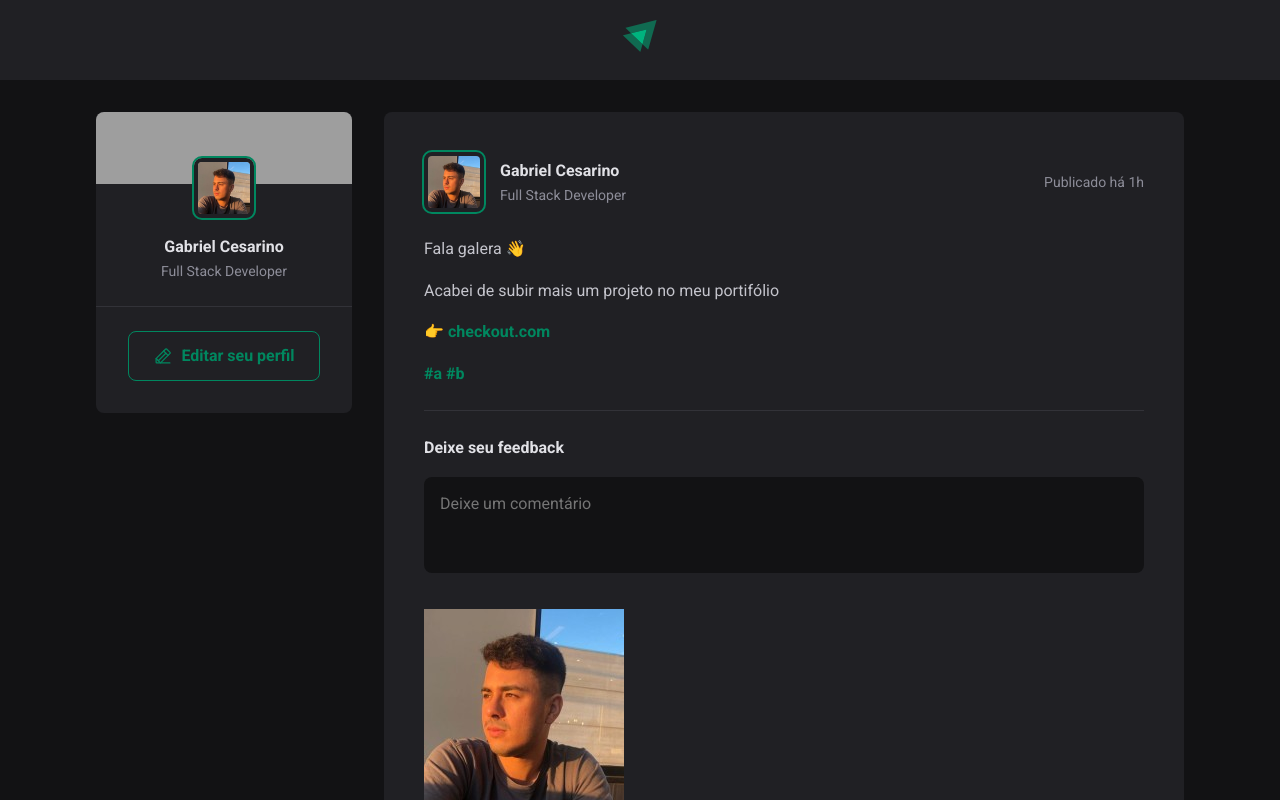
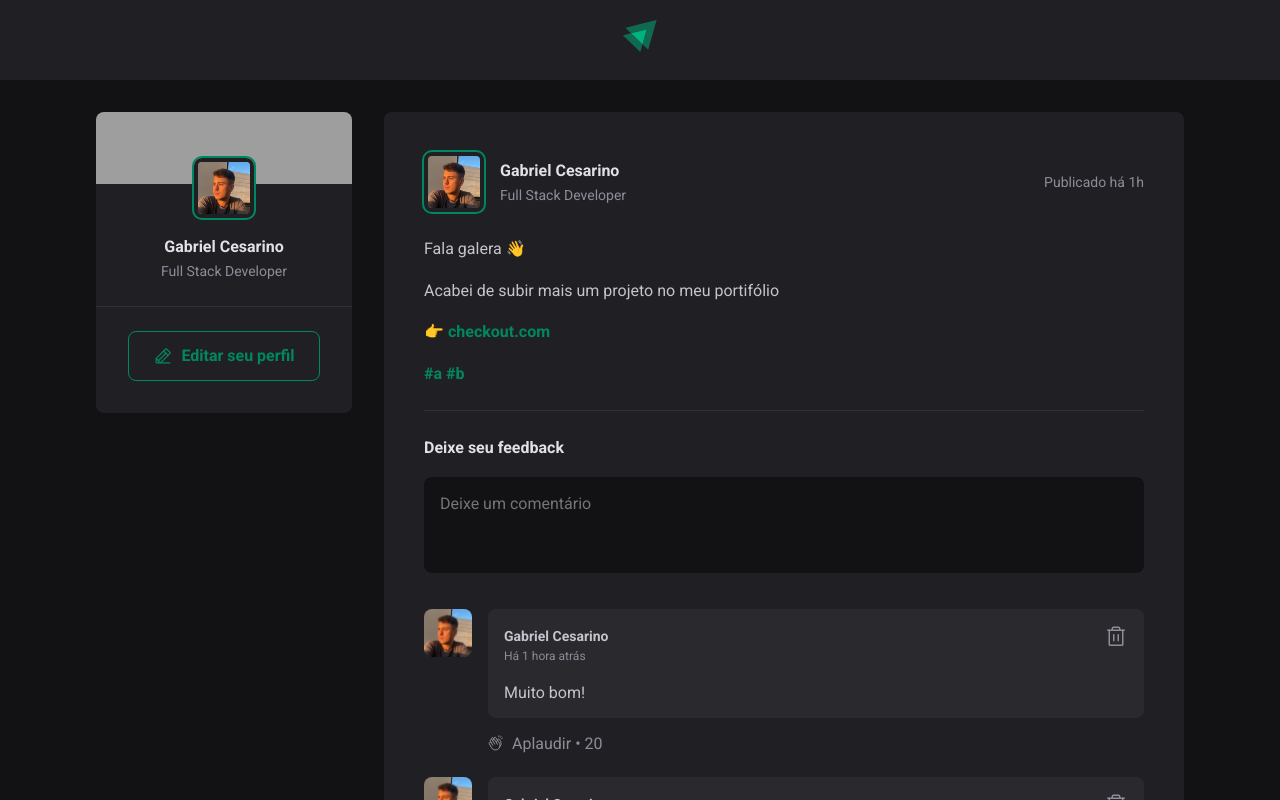
Before and after one commit to gabrielCesarino/ignite-feed, a React (Vite) app: page / in a window 1280 px wide. Shown: the top 800 px of the page. Built offline with nearby package versions, Linux system fonts and the light colour scheme; grey boxes are pictures that could not be loaded.

Commit message:
style: comment section

```diff
--- a/src/components/Comment.jsx
+++ b/src/components/Comment.jsx
@@ -15,7 +15,7 @@
                             <time dateTime='2023-01-01 08:12:59' title='1 de Janeiro às 8:12h'>Há 1 hora atrás</time>
                         </div>
                         <button title='Deletar comentário'>
-                            <Trash size={20}/>
+                            <Trash size={24}/>
                         </button>
                     </header>
 
--- a/src/components/Comment.module.scss
+++ b/src/components/Comment.module.scss
@@ -1,3 +1,90 @@
 .comment {
+    margin-top: 1.5rem;
+    display: flex;
+    gap: 1rem;
+
+    & > img {
+        width: 3rem;
+        height: 3rem;
+        border-radius: 8px;
+    }
+
+    .commentBox {
+        flex: 1;
+
+        footer {
+            margin-top: 1rem;
+
+            button {
+                background: transparent;
+                border: 0;
+                color: var(--gray-400);
+                cursor: pointer;
+
+                display: flex;
+                align-items: center;
+                border-radius: 2px;
+
+                &:hover {
+                    color: var(--green-300);
+                }
+
+                svg {
+                    margin-right: 0.5rem;
+                }
+
+                span::before {
+                    content: '\2022';
+                    padding: 0 0.25rem;
+                }
+            }
+        }
+    }
+
+    .commentContent {
+        background: var(--gray-700);
+        border-radius: 8px;
+        padding: 1rem;
+
+        header {
+            display: flex;
+            align-items: flex-start;
+            justify-content: space-between;
+
+            .authorAndTime {
+                display: flex;
+                flex-direction: column;
+
+                strong {
+                    font-size: 0.875rem;
+                    line-height: 1.6;
+                }
+
+                time {
+                    font-size: 0.75rem;
+                    line-height: 1.6;
+                    color: var(--gray-400);
+                }
+            }
+
+            button {
+               background: transparent;
+               border: 0;
+               color: var(--gray-400);
+               cursor: pointer;
+               line-height: 0;
+               border-radius: 4px;
+
+               &:hover {
+                color: var(--red-500);
+               }
+            }
+        }
+
+        p {
+            margin-top: 1rem;
+            color: var(--gray-300);
+        }
+    }
 
 }
--- a/src/global.scss
+++ b/src/global.scss
@@ -10,6 +10,8 @@
 
     --green-300: #00B37E;
     --green-500: #00875f;
+
+    --red-500: #F75A68;
   }
 
   :focus {
```
